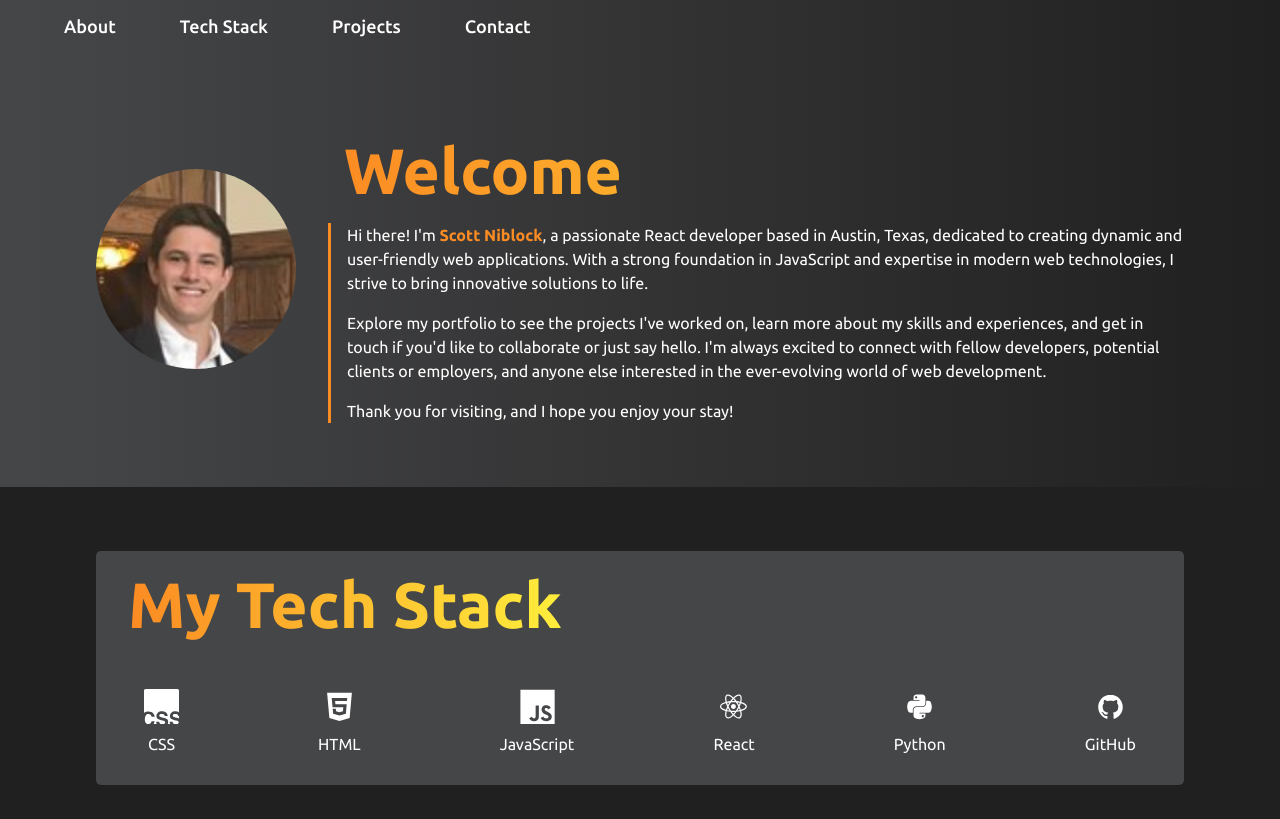
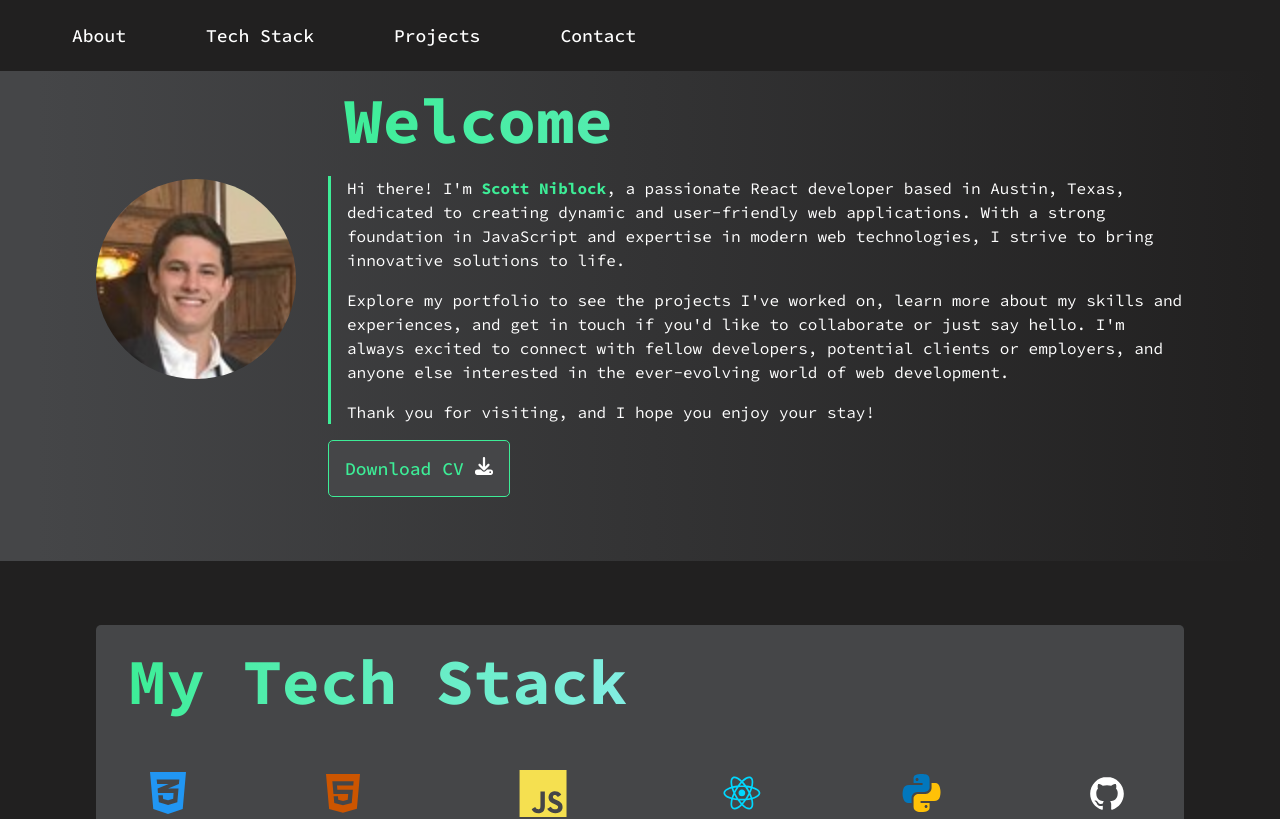
Before and after one commit to ScottNiblock/scotts-portfolio, a React (Create React App) app: page / in a window 1280 px wide. Shown: the top 819 px of the page. Built offline with nearby package versions, Linux system fonts and the light colour scheme.

Commit message:
Changed color scheme improved navbar functionality

```diff
--- a/src/components/header/Header.jsx
+++ b/src/components/header/Header.jsx
@@ -1,6 +1,7 @@
 import React from 'react'
 import './header.css'
 import profile from '../../assets/profile.jpeg'
+import { FaDownload } from "react-icons/fa6";
 const Header = () => {
   return (
     <div className='port__header section__padding' id='about'>
@@ -10,9 +11,12 @@ const Header = () => {
       <div className='port__header-content'>
         <h1 className='gradient__text fade-in'>Welcome</h1>
         <div className='port__header-content_bio'>
-            <p>Hi there! I'm <b style={{color:'#FB8B23'}}>Scott Niblock</b>, a passionate React developer based in Austin, Texas, dedicated to creating dynamic and user-friendly web applications. With a strong foundation in JavaScript and expertise in modern web technologies, I strive to bring innovative solutions to life.</p>
+            <p>Hi there! I'm <b style={{color:'#3ded97'}}>Scott Niblock</b>, a passionate React developer based in Austin, Texas, dedicated to creating dynamic and user-friendly web applications. With a strong foundation in JavaScript and expertise in modern web technologies, I strive to bring innovative solutions to life.</p>
             <p>Explore my portfolio to see the projects I've worked on, learn more about my skills and experiences, and get in touch if you'd like to collaborate or just say hello. I'm always excited to connect with fellow developers, potential clients or employers, and anyone else interested in the ever-evolving world of web development.</p>
             <p>Thank you for visiting, and I hope you enjoy your stay!</p>
+        </div>
+        <div className='port__header-other'>
+          <a href='/Scott_Niblock_SWE_Resume .pdf' download><button type='button'>Download CV <FaDownload/></button></a>
         </div>
       </div>
     </div>
--- a/src/components/header/header.css
+++ b/src/components/header/header.css
@@ -23,7 +23,7 @@
      width: 0;
     padding: 1rem;
     font-size: 64px;
-    animation: typing 5s forwards;
+    animation: typing 3s forwards;
 }
 .port__header-content_bio{
     display: flex;
@@ -43,6 +43,25 @@
 }
 .port__header-content_bio p:last-of-type{
     margin: 0;
+}
+.port__header-other{
+    margin-top: 1rem;
+}
+.port__header-other button{
+    background: var(--color-footer);
+    border: 1px solid var(--color-main);
+    padding: 1rem;
+    border-radius: 5px;
+    font-weight: 500;
+    font-size: 18px;
+    color: var(--color-main);
+   cursor: pointer;
+}
+.port__header-other button:hover{
+    background: var(--color-main);
+    color: var(--color-footer);
+    border: 1px solid var(--color-footer);
+    transition: color 0.3s ease-in-out, background 0.3s ease-in-out;
 }
 
 @keyframes typing{
--- a/src/components/navbar/Navbar.jsx
+++ b/src/components/navbar/Navbar.jsx
@@ -1,18 +1,44 @@
-import React, { useState } from 'react'
+import React, { useState, useEffect } from 'react'
 import './navbar.css'
 import { RiCloseLine, RiMenu3Line } from 'react-icons/ri'
-const Menu = () =>(
-    <>
-    <a href='#about'>About</a>
-    <a href='#tech'>Tech Stack</a>
-    <a href='#projects'>Projects</a>
-    <a href='#contact'>Contact</a>
-    </>
-)
+
 const Navbar = () => {
+    const [prevScrollY, setPrevScrollY] = useState(0);
+
+    useEffect(() => {
+      const handleScroll = () => {
+        const currentScrollY = window.scrollY;
+
+        // Check scroll direction
+        const scrollDirection = currentScrollY > prevScrollY ? 'down' : 'up';
+
+        // Update prevScrollY
+        setPrevScrollY(currentScrollY);
+
+        // Update translateY based on scroll direction
+        const navbar = document.getElementById('navbar');
+        if (navbar) {
+          navbar.style.transform = scrollDirection === 'up' ? 'translateY(0)' : 'translateY(-200px)';
+        }
+      };
+
+      window.addEventListener('scroll', handleScroll);
+
+      return () => {
+        window.removeEventListener('scroll', handleScroll);
+      };
+    }, [prevScrollY]);
     const [toggleMenu, setToggleMenu] = useState(false)
+    const Menu = () =>(
+        <>
+        <a href='#about' onClick={()=> setToggleMenu(false)}>About</a>
+        <a href='#tech' onClick={()=> setToggleMenu(false)}>Tech Stack</a>
+        <a href='#projects' onClick={()=> setToggleMenu(false)}>Projects</a>
+        <a href='#contact' onClick={()=> setToggleMenu(false)}>Contact</a>
+        </>
+    )
   return (
-    <div className='port__navbar'>
+    <div className='port__navbar' id='navbar'>
         <div className='port__navbar-links'>
             <Menu />
         </div>
--- a/src/components/navbar/navbar.css
+++ b/src/components/navbar/navbar.css
@@ -3,6 +3,9 @@
     justify-content: space-between;
     align-items: center;
     padding: 1rem 2rem;
+    position: fixed;
+    background: var(--color-bg);
+    width: 100%;
 }
 .port__navbar-links{
     display: flex;
@@ -13,6 +16,8 @@
     font-weight: 500;
     margin: 0 2rem;
     font-size: 18px;
+    padding: .5rem;
+    border-radius: 5px;
     cursor: pointer;
 }
 .port__navbar-menu{
@@ -38,10 +43,13 @@
 }
 .port__navbar-menu_links a {
     margin: 1rem 0;
+    padding: .5rem;
+    border-radius: 5px;
 }
 .port__navbar-menu_links a:hover,
 .port__navbar-links a:hover{
     color: var(--color-main);
+    background: var(--color-footer);
     transition: color 0.3s ease-in-out;
 }
 @media screen and (max-width: 750px){
--- a/src/components/tech/Tech.jsx
+++ b/src/components/tech/Tech.jsx
@@ -1,31 +1,31 @@
 import React from 'react'
 import './tech.css'
 import { DiJsBadge, DiReact, DiPython, DiGithubBadge, DiHtml5, }from "react-icons/di"
-import { SiCsswizardry } from "react-icons/si";
-
+import { FaCss3Alt} from "react-icons/fa";
+import python from '../../assets/python.svg'
 const techList = [
     {
-        badge: <SiCsswizardry size={35} />,
+        badge: <FaCss3Alt size={48} fill='#2196F3' />,
         title: "CSS"
     },
     {
-        badge: <DiHtml5 size={35} />,
+        badge: <DiHtml5 size={48} fill='#CC5500' />,
         title: "HTML"
     },
     {
-        badge: <DiJsBadge size={35} />,
+        badge: <DiJsBadge size={48} fill='#f5e050'/>,
         title: "JavaScript"
     },
     {
-        badge: <DiReact size={35} />,
+        badge: <DiReact size={48} fill='#00d8ff' />,
         title: "React"
     },
     {
-        badge: <DiPython size={35}/>,
+        badge: <img src={python} alt='python'/>,
         title: "Python"
     },
     {
-        badge: <DiGithubBadge size={35} />,
+        badge: <DiGithubBadge size={48} />,
         title: "GitHub"
     }
 ]
--- a/src/containers/projects/projects.css
+++ b/src/containers/projects/projects.css
@@ -11,18 +11,24 @@ align-items: center;
 
 }
 .port__projects-heading button{
-    background: var(--color-main);
-    border: none;
-    outline: none;
+    background: var(--color-footer);
+    border: 1px solid var(--color-main);
     padding: 1rem;
     border-radius: 5px;
     font-weight: 500;
     font-size: 18px;
+    color: var(--color-main);
+   cursor: pointer;
+}
 
-}
+
+
 .port__projects-heading button:hover{
-   transform: scale(1.1);
-   transition: transform 0.3s ease-in-out;
+  background: var(--color-main);
+  color: var(--color-footer);
+  border: 1px solid var(--color-footer);
+  transition: color 0.3s ease-in-out, background 0.3s ease-in-out;
+
 }
 .port__projects-heading h1{
     font-size: 64px;
--- a/src/index.css
+++ b/src/index.css
@@ -1,10 +1,9 @@
-@import url('https://fonts.googleapis.com/css2?family=Ubuntu:ital,wght@0,300;0,400;0,500;0,700;1,300;1,400;1,500;1,700&display=swap');
-
+@import url('https://fonts.googleapis.com/css2?family=Source+Code+Pro:ital,wght@0,200..900;1,200..900&display=swap');
 :root{
-  --font-family: 'Ubuntu', sans-serif;
+  --font-family: "Source Code Pro", monospace;
   --color-bg:  #212020;
-  --gradient-bar: linear-gradient(90deg, rgba(251, 139, 35, 1) 1%, rgba(255, 235, 59, 1) 97%);
-  --gradient-text: linear-gradient(90deg, rgba(251, 139, 35, 1) 1%, rgba(255, 235, 59, 1) 97%);
-  --color-main:  #FB8B23;
+  --gradient-bar: linear-gradient(90deg, rgba(61, 237, 151, 1) 0%, rgba(130, 238, 226, 1) 100%);
+  --gradient-text: linear-gradient(90deg, rgba(61, 237, 151, 1) 0%, rgba(130, 238, 226, 1) 100%);
+  --color-main:  #3ded97;
   --color-footer: rgba(69, 70, 72, 1);
 }
```
Also changed, not shown: public/index.html (+4 -4 lines), src/assets/python.svg (added), 1 other file (tests, documents, lock files or other folders).
